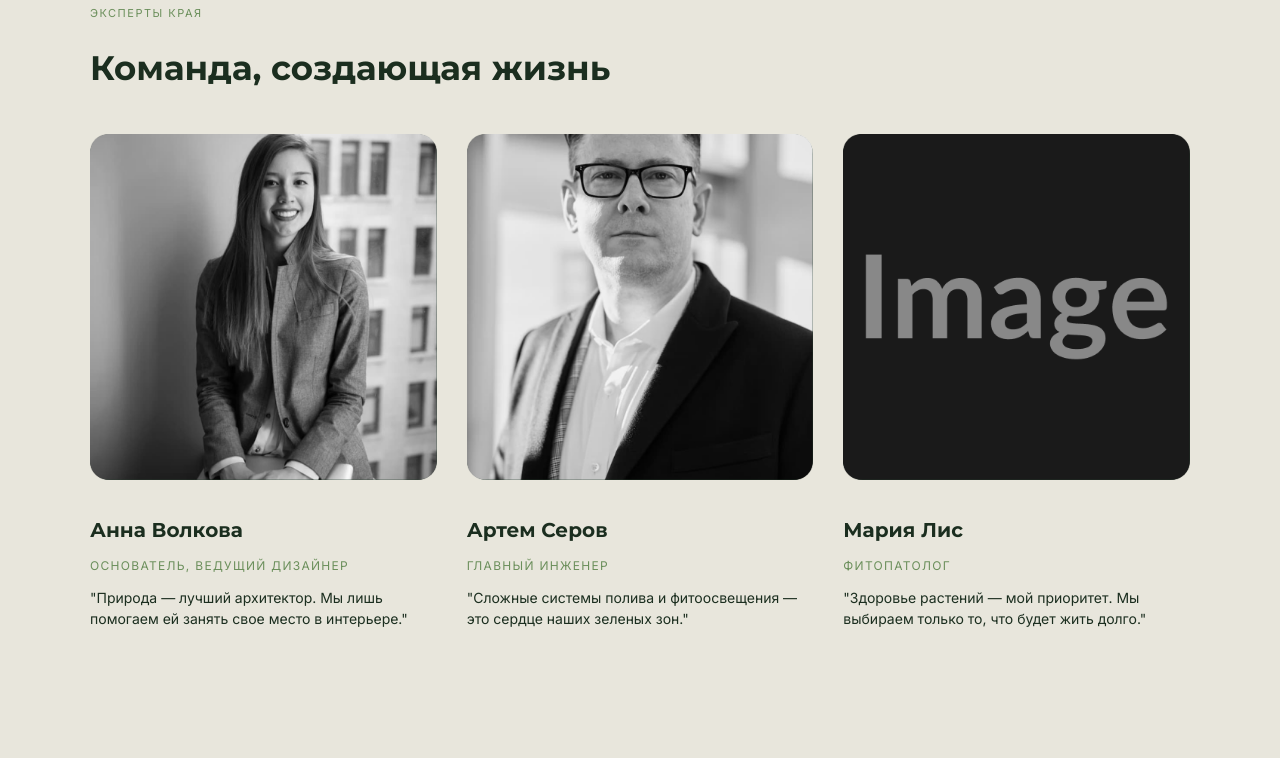
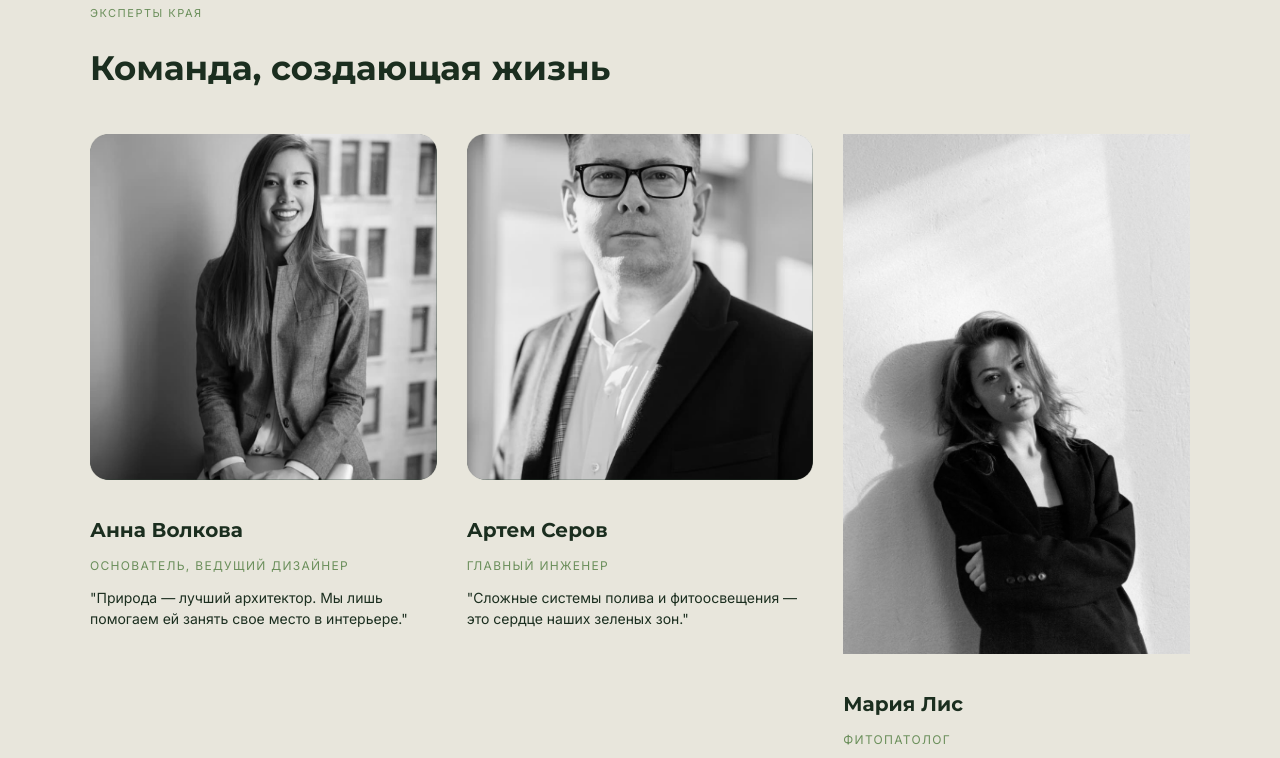
Before and after one commit to nikitamuzhzhukhin/kray, a plain HTML site: page about.html in a window 1280 px wide. Shown: the part 2380-3138 px from the top of the page. Drawn offline with Linux system fonts and the light colour scheme.

Commit message:
доделал

```diff
--- a/about.html
+++ b/about.html
@@ -155,7 +155,7 @@
 
                     <div class="team-card">
                         <div class="team-avatar placeholder">
-                            <img src="img/Container_(2).png" alt="Анна Волкова">
+                            <img src="img/girl.jpg" alt="Анна Волкова">
                         </div>
                         <h3 class="team-name">Мария Лис</h3>
                         <p class="team-post">ФИТОПАТОЛОГ</p>
```
Also changed, not shown: img/girl.jpg (added).
